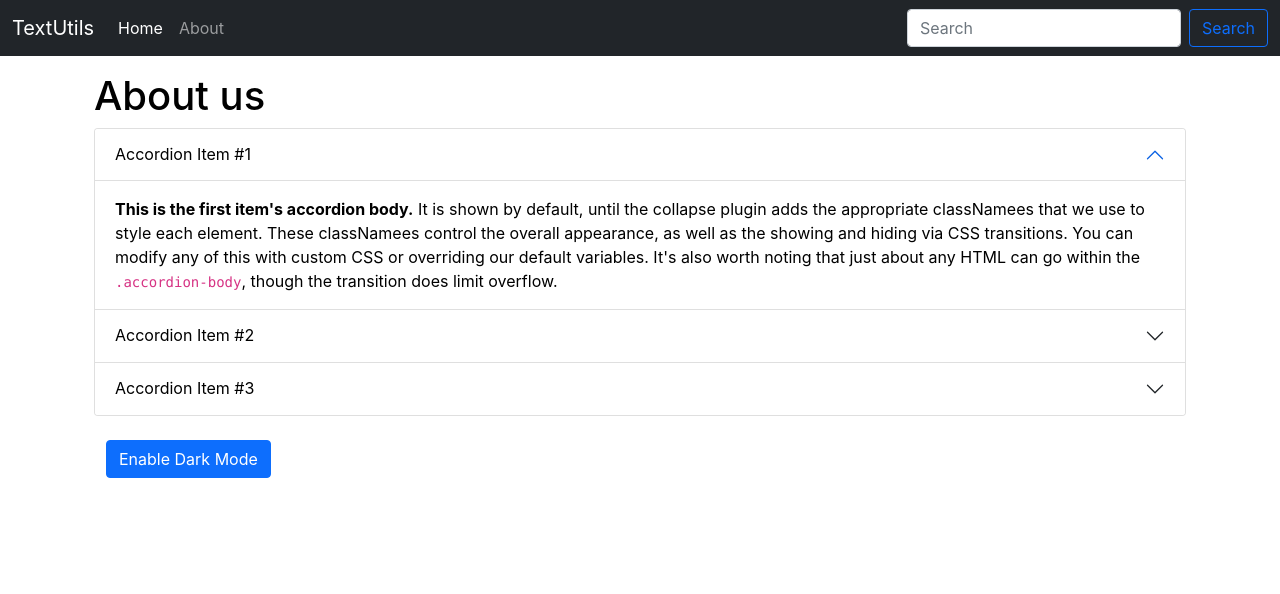
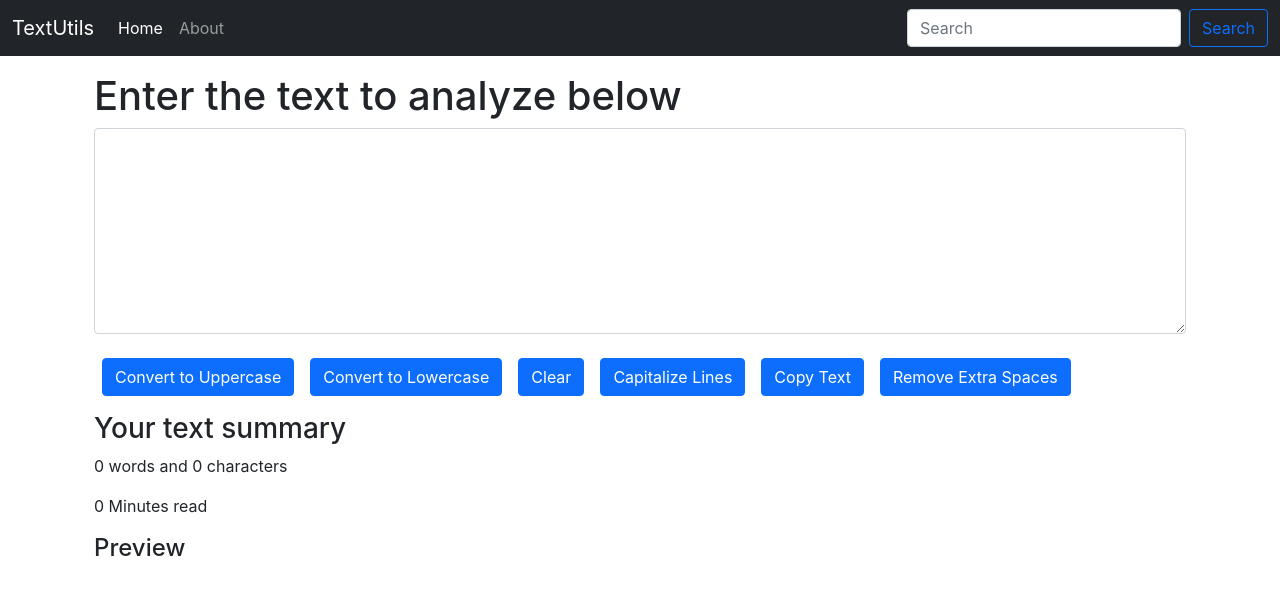
Before and after one commit to VinaySingla1235/TextUtils-React, a React (Create React App) app: page / in a window 1280 px wide. Shown: the top 594 px of the page. Built offline with nearby package versions, Linux system fonts and the light colour scheme.

Commit message:
Added some more features to textform of textUtils

```diff
--- a/src/App.js
+++ b/src/App.js
@@ -1,15 +1,15 @@
 import "./App.css";
-import About from "./Components/About";
+//import About from "./Components/About";
 import Navbar from "./Components/Navbar";
-//import TextForm from "./Components/TextForm";
+import TextForm from "./Components/TextForm";
 function App() {
 
   return (
     <>
       <Navbar title="TextUtils" />
       <div className="container my-3">
-      {/*<TextForm heading = "Enter the text to analyze below"/>*/}
-      <About/>
+      <TextForm heading = "Enter the text to analyze below"/>
+      {/*<About/>*/}
       </div>
 
 
--- a/src/Components/TextForm.js
+++ b/src/Components/TextForm.js
@@ -62,6 +62,11 @@ export default function TextForm(props) {
       alert("Textbox is empty.");
     }
   };
+  const handleExtraSpaces=()=>{
+    console.log("remove extra spaces function initiated");
+    let newText=text.split(/[ ]+/);
+    setText(newText.join(" "));
+  }
   let wordArray = text.split(" ");
   let wordCount = wordArray.length;
   let k = wordCount;
@@ -106,6 +111,7 @@ export default function TextForm(props) {
         <button className="btn btn-primary m-2" onClick={copyWholeText}>
           Copy Text
         </button>
+        <button className="btn btn-primary m-2" onClick={handleExtraSpaces}>Remove Extra Spaces</button>
 
 
 
```
